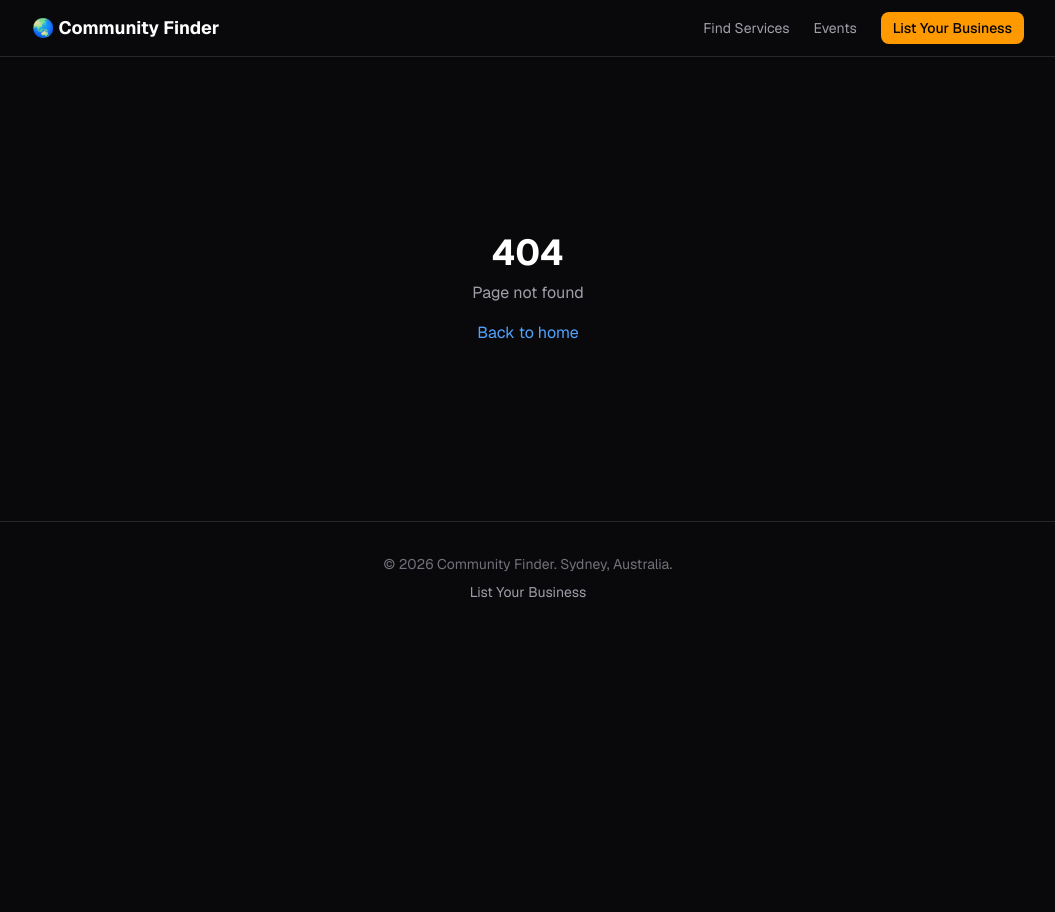
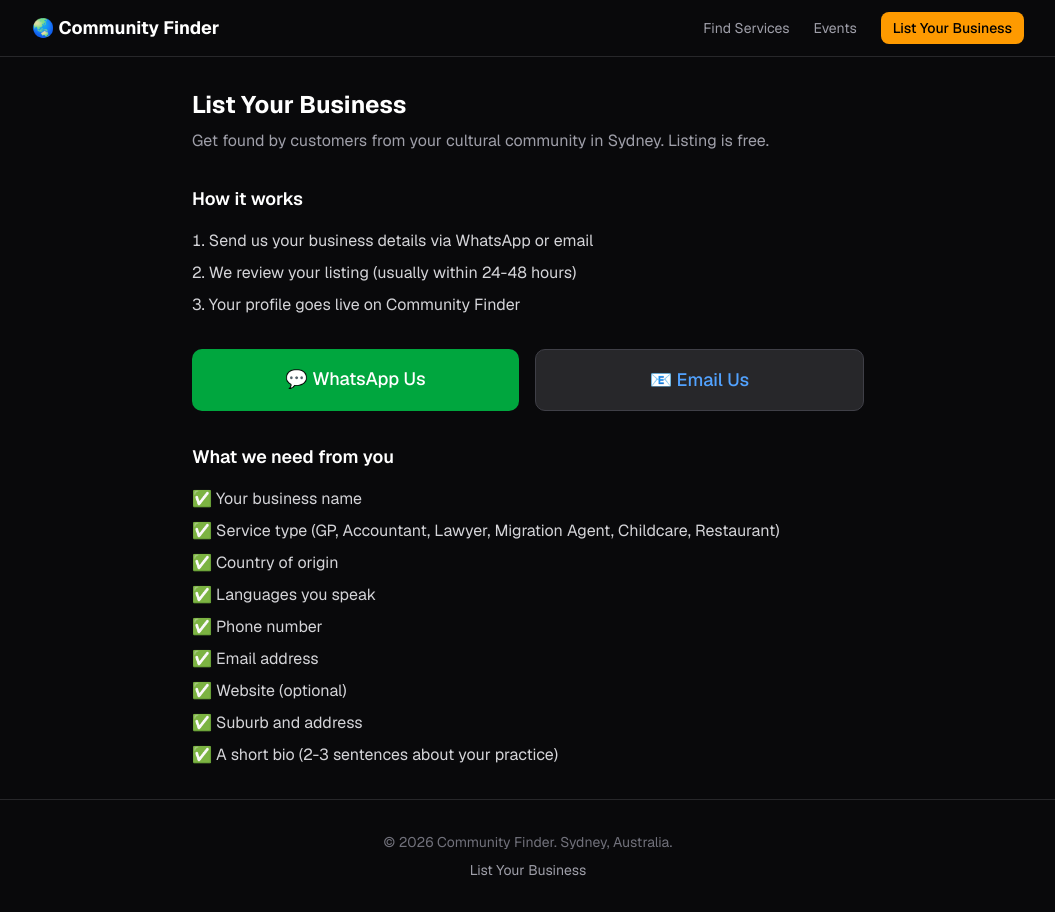
Before and after one commit to dekonunes/community-finder, a Next.js app: page /list-your-business in a window 1280 px wide. Before the commit this address had no page. Shown: the whole page, without its empty margins (112-1167 px from the left). Before the commit the page ends 800 px from the top, so only its background shows below. Built offline with nearby package versions, Linux system fonts and the light colour scheme.

Commit message:
feat: add list your business page with WhatsApp and email contact

```diff
--- /dev/null
+++ b/src/app/list-your-business/page.tsx
@@ -0,0 +1,57 @@
+import type { Metadata } from "next";
+
+export const metadata: Metadata = {
+  title: "List Your Business | Community Finder",
+  description: "Get your business listed on Community Finder. Reach customers from your cultural community in Sydney.",
+};
+
+const WHATSAPP_NUMBER = "61400000000";
+const EMAIL = "hello@communityfinder.com.au";
+
+const TEMPLATE_MESSAGE = encodeURIComponent(
+  "Hi! I'd like to list my business on Community Finder.\n\n" +
+  "Name:\nService (GP, Accountant, Lawyer, Migration Agent, Childcare, Restaurant):\n" +
+  "Country of origin:\nLanguages spoken:\nPhone:\nEmail:\nWebsite:\nSuburb:\nAddress:\nShort bio:"
+);
+
+export default function ListYourBusinessPage() {
+  return (
+    <div className="mx-auto max-w-2xl">
+      <h1 className="text-2xl font-bold">List Your Business</h1>
+      <p className="mt-2 text-zinc-400">Get found by customers from your cultural community in Sydney. Listing is free.</p>
+
+      <div className="mt-8 space-y-4">
+        <h2 className="text-lg font-semibold">How it works</h2>
+        <ol className="list-inside list-decimal space-y-2 text-zinc-300">
+          <li>Send us your business details via WhatsApp or email</li>
+          <li>We review your listing (usually within 24-48 hours)</li>
+          <li>Your profile goes live on Community Finder</li>
+        </ol>
+      </div>
+
+      <div className="mt-8 flex flex-col gap-4 sm:flex-row">
+        <a href={`https://wa.me/${WHATSAPP_NUMBER}?text=${TEMPLATE_MESSAGE}`} target="_blank" rel="noopener noreferrer" className="flex-1 rounded-lg bg-green-600 py-4 text-center text-lg font-medium hover:bg-green-500">
+          💬 WhatsApp Us
+        </a>
+        <a href={`mailto:${EMAIL}?subject=${encodeURIComponent("List my business on Community Finder")}&body=${TEMPLATE_MESSAGE}`} className="flex-1 rounded-lg border border-zinc-700 bg-zinc-800 py-4 text-center text-lg font-medium text-blue-400 hover:bg-zinc-700">
+          📧 Email Us
+        </a>
+      </div>
+
+      <div className="mt-8">
+        <h2 className="text-lg font-semibold">What we need from you</h2>
+        <ul className="mt-4 space-y-2 text-zinc-300">
+          <li>✅ Your business name</li>
+          <li>✅ Service type (GP, Accountant, Lawyer, Migration Agent, Childcare, Restaurant)</li>
+          <li>✅ Country of origin</li>
+          <li>✅ Languages you speak</li>
+          <li>✅ Phone number</li>
+          <li>✅ Email address</li>
+          <li>✅ Website (optional)</li>
+          <li>✅ Suburb and address</li>
+          <li>✅ A short bio (2-3 sentences about your practice)</li>
+        </ul>
+      </div>
+    </div>
+  );
+}
```
